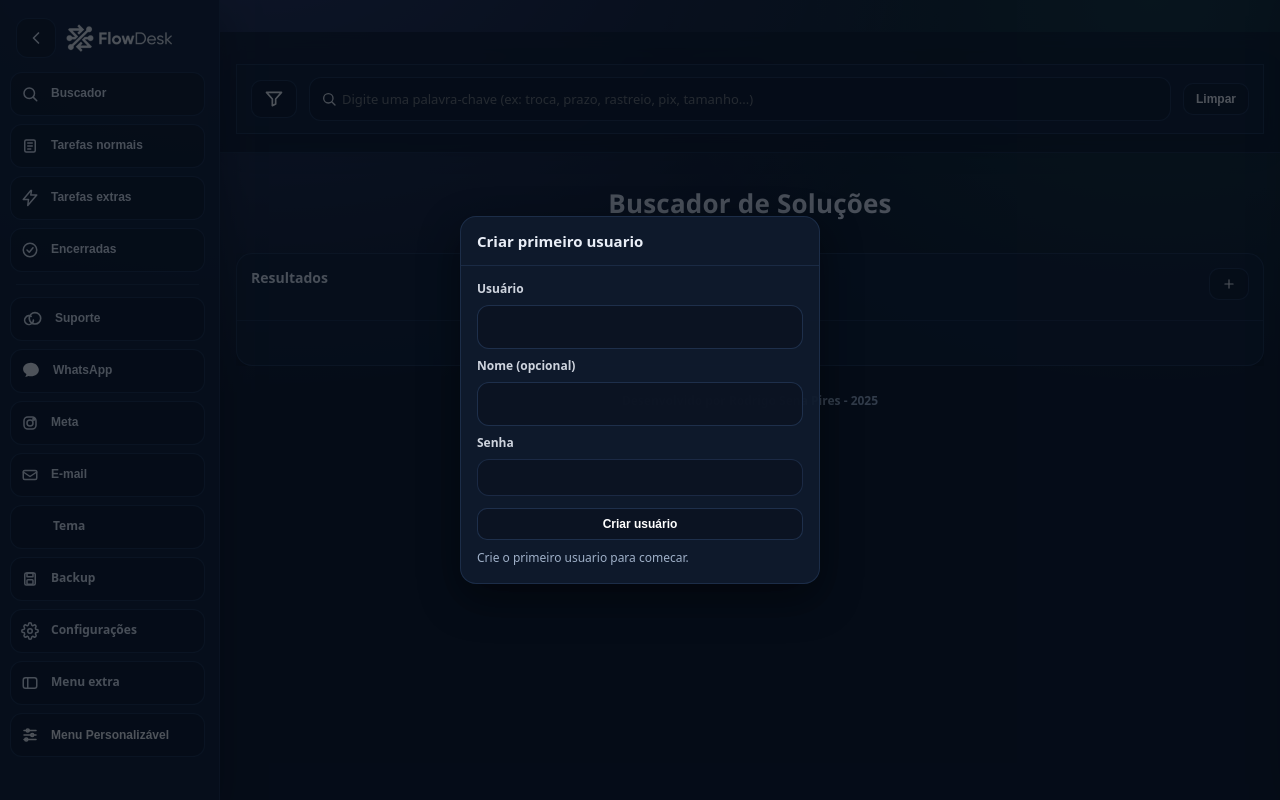
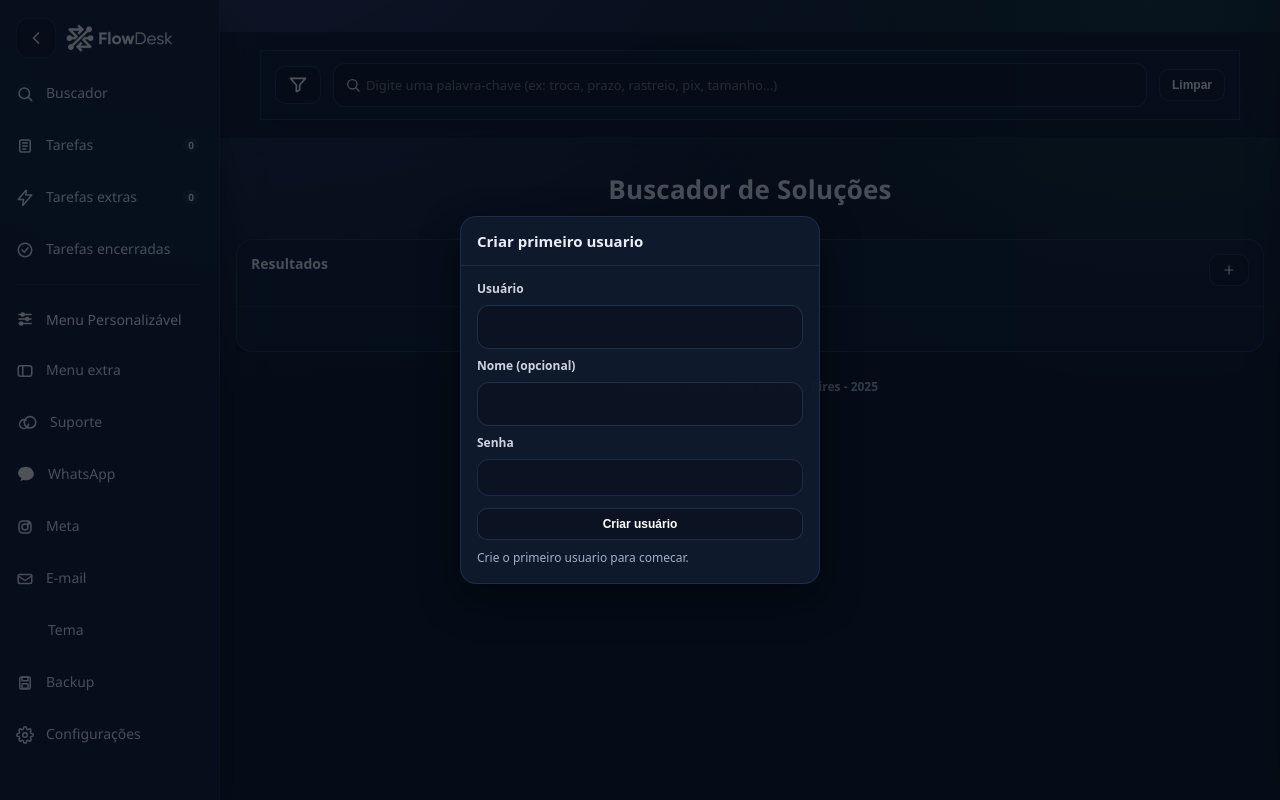
Before and after one commit to rodrigosenapires/FlowDesk, a PHP site: the page made by Códigos/index.php in a window 1280 px wide. Run offline with PHP 8.4, Linux system fonts and the light colour scheme; data that the repository does not hold is empty.

Commit message:
Inserção dos número de tarefas no menu lateral do desktop

```diff
--- a/Códigos/buscador-atendimento.html
+++ b/Códigos/buscador-atendimento.html
@@ -6,7 +6,7 @@
   <title>Flowdesk</title>
   <link rel="icon" href="../Favicon/favicon-versao-clara.png" media="(prefers-color-scheme: light)">
   <link rel="icon" href="../Favicon/favicon-versao-escura.png" media="(prefers-color-scheme: dark)">
-  <link rel="stylesheet" href="styles.css?v=13">
+  <link rel="stylesheet" href="styles.css?v=23">
   <style>
     .copyRow > div{
       flex:1 1 0;
@@ -73,29 +73,49 @@
         </svg>
         <span class="sideLabel">Buscador</span>
       </button>
-      <button class="themeBtn sideBtn" id="goToTasksBtn" title="Tarefas normais" aria-label="Tarefas normais">
+      <button class="themeBtn sideBtn" id="goToTasksBtn" title="Tarefas" aria-label="Tarefas">
         <svg class="iconStroke" viewBox="0 0 24 24" aria-hidden="true">
           <rect x="5" y="4" width="14" height="16" rx="2"></rect>
           <path d="M9 8h6"></path>
           <path d="M9 12h6"></path>
           <path d="M9 16h4"></path>
         </svg>
-        <span class="sideLabel">Tarefas normais</span>
+        <span class="sideLabel">Tarefas</span>
+        <span class="sideCount" id="tasksCountBadge">0</span>
       </button>
       <button class="themeBtn sideBtn" id="goToTasksExtraBtn" title="Tarefas extras" aria-label="Tarefas extras">
         <svg class="iconStroke" viewBox="0 0 24 24" aria-hidden="true">
           <path d="M13 2L3 14h7l-1 8 12-14h-8l1-6z"></path>
         </svg>
         <span class="sideLabel">Tarefas extras</span>
+        <span class="sideCount" id="tasksExtraCountBadge">0</span>
       </button>
       <button class="themeBtn sideBtn" id="goToDoneTasksBtn" title="Tarefas encerradas" aria-label="Tarefas encerradas">
         <svg class="iconStroke" viewBox="0 0 24 24" aria-hidden="true">
           <circle cx="12" cy="12" r="9"></circle>
           <polyline points="8 12 11 15 16 9"></polyline>
         </svg>
-        <span class="sideLabel">Encerradas</span>
+        <span class="sideLabel">Tarefas encerradas</span>
       </button>
       <div class="sideDivider"></div>
+      <button class="hambBtn sideBtn" id="openDrawerBtn" title="Menu Personaliz&aacute;vel" aria-label="Menu Personaliz&aacute;vel">
+        <svg class="iconStroke customizeIcon" viewBox="0 0 24 24" aria-hidden="true">
+          <line x1="4" y1="6" x2="20" y2="6"></line>
+          <circle cx="9" cy="6" r="2"></circle>
+          <line x1="4" y1="12" x2="20" y2="12"></line>
+          <circle cx="15" cy="12" r="2"></circle>
+          <line x1="4" y1="18" x2="20" y2="18"></line>
+          <circle cx="7" cy="18" r="2"></circle>
+        </svg>
+        <span class="sideLabel">Menu Personaliz&aacute;vel</span>
+      </button>
+      <div class="themeBtn sideBtn rightDrawerBtn" id="openRightDrawerBtn" title="Menu extra" aria-label="Menu extra" onclick="openRightDrawer()">
+        <svg class="iconStroke" viewBox="0 0 24 24" aria-hidden="true">
+          <rect x="3" y="5" width="18" height="14" rx="3"></rect>
+          <line x1="9" y1="5" x2="9" y2="19"></line>
+        </svg>
+        <span class="sideLabel">Menu extra</span>
+      </div>
       <button class="themeBtn sideBtn" id="sakChatBtn" type="button" title="Suporte Nuvemshop" aria-label="Suporte Nuvemshop">
         <svg class="nuvemIcon" viewBox="0 0 48 48" aria-hidden="true">
           <circle class="nuvemLeft" cx="17.5" cy="26.5" r="9.5"></circle>
@@ -103,6 +123,7 @@
         </svg>
         <span class="sideLabel">Suporte</span>
       </button>
+
       <button class="themeBtn sideBtn" id="storeLinksBtn" type="button" title="WhatsApp lojas" aria-label="WhatsApp lojas">
         <svg class="sakIcon" viewBox="0 0 48 48" aria-hidden="true">
           <path class="sakFill" d="M24 4C13.5 4 5 10.8 5 19.2c0 5.1 3.1 9.5 7.9 12-0.2 1.9-0.8 4.4-2.7 7 3.3-0.4 5.8-1.4 7.8-2.3 1.8 0.4 3.8 0.7 5.9 0.7 10.5 0 19-6.8 19-15.2S34.5 4 24 4z"></path>
@@ -143,24 +164,7 @@
         </svg>
         <span class="sideLabel">Configura&ccedil;&otilde;es</span>
       </div>
-      <div class="themeBtn sideBtn rightDrawerBtn" id="openRightDrawerBtn" title="Menu extra" aria-label="Menu extra" onclick="openRightDrawer()">
-        <svg class="iconStroke" viewBox="0 0 24 24" aria-hidden="true">
-          <rect x="3" y="5" width="18" height="14" rx="3"></rect>
-          <line x1="9" y1="5" x2="9" y2="19"></line>
-        </svg>
-        <span class="sideLabel">Menu extra</span>
-      </div>
-      <button class="hambBtn sideBtn" id="openDrawerBtn" title="Menu Personalizável" aria-label="Menu Personalizável">
-        <svg class="iconStroke customizeIcon" viewBox="0 0 24 24" aria-hidden="true">
-          <line x1="4" y1="6" x2="20" y2="6"></line>
-          <circle cx="9" cy="6" r="2"></circle>
-          <line x1="4" y1="12" x2="20" y2="12"></line>
-          <circle cx="15" cy="12" r="2"></circle>
-          <line x1="4" y1="18" x2="20" y2="18"></line>
-          <circle cx="7" cy="18" r="2"></circle>
-        </svg>
-        <span class="sideLabel">Menu Personalizável</span>
-      </button>
+
     </div>
   </aside>  <header>
     <div class="wrap">
@@ -265,7 +269,7 @@
               <line x1="16.5" y1="16.5" x2="21" y2="21"></line>
             </svg>
           </button>
-          <button class="themeBtn" type="button" data-header-proxy="goToTasksBtn" title="Ir para tarefas normais" aria-label="Ir para tarefas normais">
+          <button class="themeBtn" type="button" data-header-proxy="goToTasksBtn" title="Ir para tarefas" aria-label="Ir para tarefas">
             <svg class="iconStroke" viewBox="0 0 24 24" aria-hidden="true">
               <rect x="5" y="4" width="14" height="16" rx="2"></rect>
               <path d="M9 8h6"></path>
@@ -296,7 +300,7 @@
 
         <div class="menuBtnsRow">
           <button class="btn small" id="navAtalhosBtn">Buscador</button>
-          <button class="btn small" id="navToggleViewBtn">Tarefas normais</button>
+          <button class="btn small" id="navToggleViewBtn">Tarefas</button>
           <button class="btn small" id="navTasksExtraBtn">Tarefas extras</button>
         </div>
       </div>
@@ -840,7 +844,7 @@
 
           <div>
             <div class="label">Assunto <span class="count">obrigat&oacute;rio</span></div>
-            <input id="tAssunto" type="text" placeholder="Ex: atraso, troca, defeito..." />
+            <select id="tAssunto"></select>
           </div>
 
           <hr class="dashDivider">
@@ -1420,6 +1424,51 @@
       </div>
     </div>
   </div>
+  <div class="miniOverlay" id="doneFiltersOverlay">
+    <div class="miniModal tasksFiltersModal">
+      <div class="mh">
+        <h3>Filtros - Tarefas encerradas</h3>
+        <button class="btn small" id="doneFiltersCloseBtn">Fechar</button>
+      </div>
+      <div class="mb">
+        <div class="formGrid">
+          <div>
+            <div class="label">Loja</div>
+            <select id="doneSearchStore" title="Loja"></select>
+          </div>
+
+          <div>
+            <div class="label">Per&iacute;odo</div>
+            <select id="doneSearchPeriod" title="Per&iacute;odo">
+              <option value="ALL" selected>Todos</option>
+              <option value="TODAY">Hoje</option>
+              <option value="NEXT7">Pr&oacute;ximos 7 dias</option>
+              <option value="NEXT30">Pr&oacute;ximos 30 dias</option>
+              <option value="MONTH">Este m&ecirc;s</option>
+              <option value="CUSTOM">Personalizado</option>
+            </select>
+          </div>
+
+          <div id="doneSearchPeriodCustom" style="display:none;">
+            <div class="label">Per&iacute;odo personalizado</div>
+            <div class="row" style="gap:8px; flex-wrap:wrap;">
+              <input id="doneSearchPeriodFrom" type="date" style="min-width:140px;">
+              <input id="doneSearchPeriodTo" type="date" style="min-width:140px;">
+            </div>
+          </div>
+
+          <div>
+            <div class="label">Status da fase</div>
+            <select id="doneSearchStatus" title="Status da fase"></select>
+          </div>
+        </div>
+      </div>
+      <div class="mf">
+        <button class="btn" id="doneFiltersClearBtn">Limpar filtros</button>
+        <button class="btn primary" id="doneFiltersApplyBtn">Aplicar</button>
+      </div>
+    </div>
+  </div>
 
   <!-- Modal: Fechar app -->
   <div class="miniOverlay" id="closeAppOverlay">
@@ -1668,7 +1717,7 @@
     </div>
   </div>
 
-<script src="app.js?v=6"></script>
+<script src="app.js?v=16"></script>
 
   </body>
 </html>
--- a/Códigos/styles.css
+++ b/Códigos/styles.css
@@ -375,10 +375,10 @@
 
     /* >>> manter como está (você não pediu mudança aqui) */
     .searchrowWrap{
-      margin-top:14px;
       display:flex;
       gap:var(--search-arrows-gap);
       align-items:center;
+      justify-content:center;
     }
     .searchArrows{
       flex-direction:column;
@@ -390,7 +390,8 @@
       background:transparent;
     }
     .searchrow{
-      flex:1;
+      flex:0 1 980px;
+      width:100%;
       display:flex;
       gap:12px;
       align-items:center;
@@ -523,22 +524,20 @@
       inset:0;
       width:100%;
       opacity:0;
-      transform:translateX(40%);
+      transform:none;
       pointer-events:none;
-      transition:transform .6s ease, opacity .6s ease;
+      transition:none;
     }
     .viewScreen.isActive{
       position:relative;
       opacity:1;
-      transform:translateX(0);
+      transform:none;
       pointer-events:auto;
     }
     .viewScreen.toLeft{
-      transform:translateX(-40%);
       opacity:0;
     }
     .viewScreen.toRight{
-      transform:translateX(40%);
       opacity:0;
     }
     .viewStack.isInstant .viewScreen{
@@ -3906,6 +3905,12 @@
       gap:10px;
       padding:6px 6px 2px;
     }
+    .sideMenu.isCollapsed .sideTop{
+      flex-direction:column;
+      gap:6px;
+      align-items:center;
+    }
+    .sideMenu.isCollapsed .sideLogo{order:-1;}
     .sideLogo{
       display:flex;
       align-items:center;
@@ -3929,16 +3934,35 @@
       gap:12px;
       width:100%;
       justify-content:flex-start;
-      padding:10px;
+      padding:8px 6px;
       border-radius:12px;
-      border:1px solid color-mix(in srgb, var(--line) 80%, transparent);
-      background: color-mix(in srgb, var(--bg) 75%, transparent);
+      border:none;
+      background:transparent;
       color:var(--text);
+      font-family:"Segoe UI Variable Text","Segoe UI","Arial",sans-serif;
+      font-size:14px;
+      font-weight:400;
     }
     .sideBtn .iconStroke{width:18px;height:18px}
-    .sideLabel{font-size:12px !important;font-weight:800;white-space:nowrap}
+    .sideLabel{font-size:14px !important;font-weight:400;white-space:nowrap}
+    .sideCount{
+      margin-left:auto;
+      min-width:14px;
+      height:14px;
+      padding:0 5px;
+      border-radius:999px;
+      display:inline-flex;
+      align-items:center;
+      justify-content:center;
+      font-size:10px !important;
+      line-height:1;
+      font-weight:600;
+      color:var(--text);
+      background: color-mix(in srgb, var(--line) 65%, transparent);
+    }
     .sideDivider{height:1px;background:color-mix(in srgb, var(--line) 70%, transparent);margin:4px 6px}
     .sideMenu.isCollapsed .sideLabel{display:none}
+    .sideMenu.isCollapsed .sideCount{display:none}
     .sideMenu.isCollapsed .sideBtn{justify-content:center}
     @media (max-width: 1024px){
       body.hasSideMenu{padding-left:0}
```
Also changed, not shown: Códigos/app.js.
